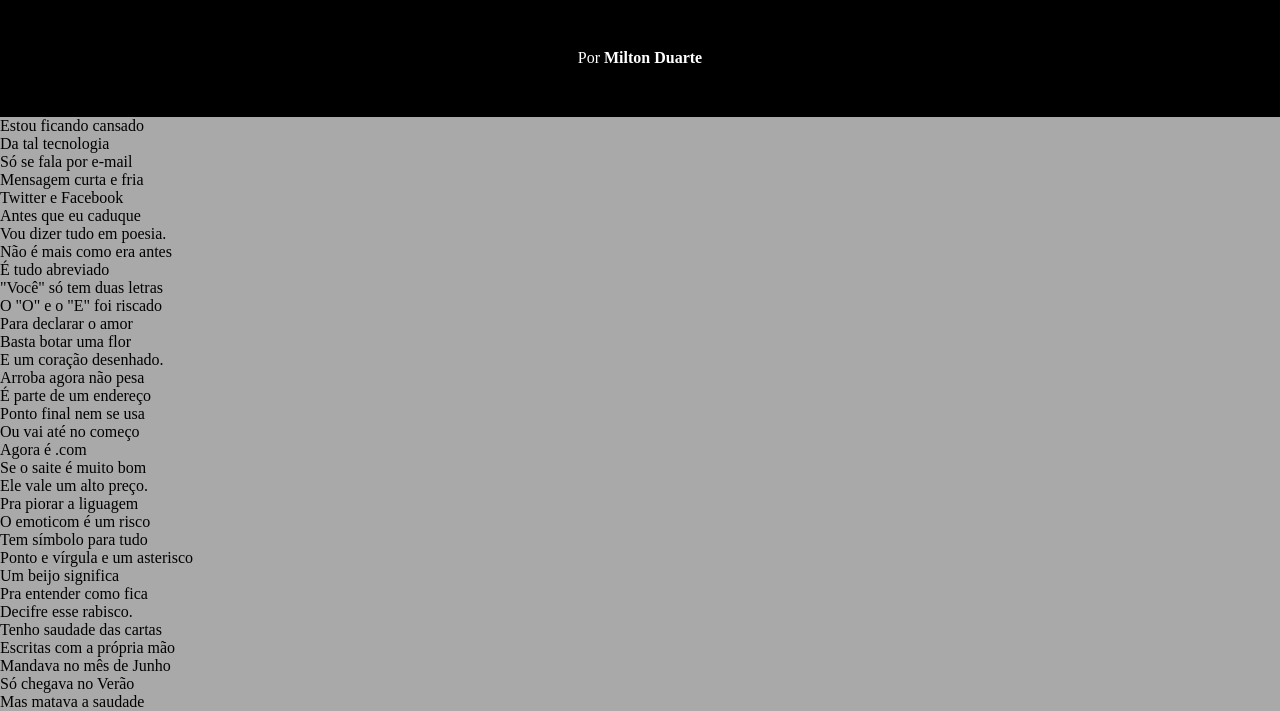
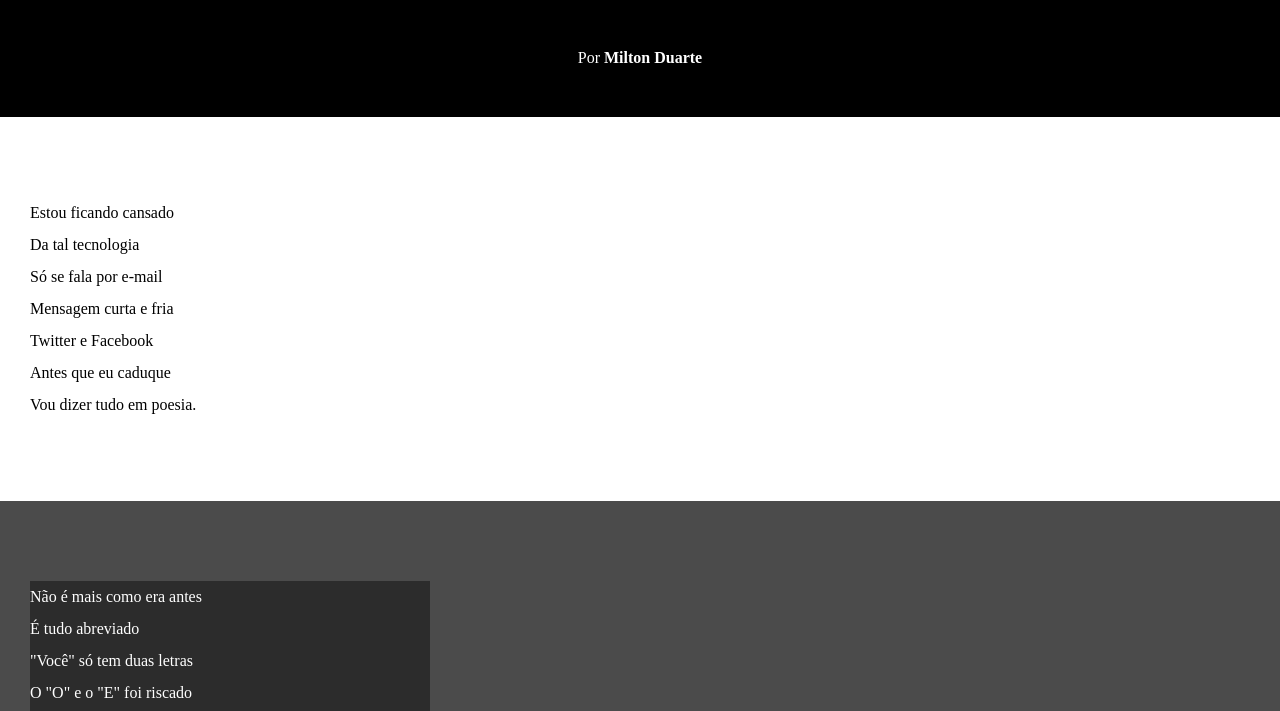
Before and after one commit to fiamafigueiredo/html-css, a plain HTML site: page Exercícios/desafio 12/index.html in a window 1280 px wide. Shown: the part 88-799 px from the top of the page. Drawn offline with Linux system fonts and the light colour scheme.

Commit message:
Atualizei o desafio 12

```diff
--- a/Exercícios/desafio 12/style.css
+++ b/Exercícios/desafio 12/style.css
@@ -37,9 +37,34 @@ header a:hover, footer a:hover {
     text-decoration: underline;
 }
 
+section {
+    padding-top: 10vh;
+    padding-bottom: 10vh;
+    line-height: 2em;
+    padding-left: 30px;
+
+}
+
+section.normal {
+    background-color: white;
+    color: black;
+
+}
+
+section.imagem {
+    background-color: rgba(0, 0, 0, 0.555);
+    color: white;
+
+}
+
+section.imagem > p {
+    width: 400px;
+    background-color: rgba(0, 0, 0, 0.418);
+}
+
 footer {
     background-color: black;
     text-align: center;
-     color: white;
-     padding: 10px;
+    color: white;
+    padding: 10px;
 }
```
